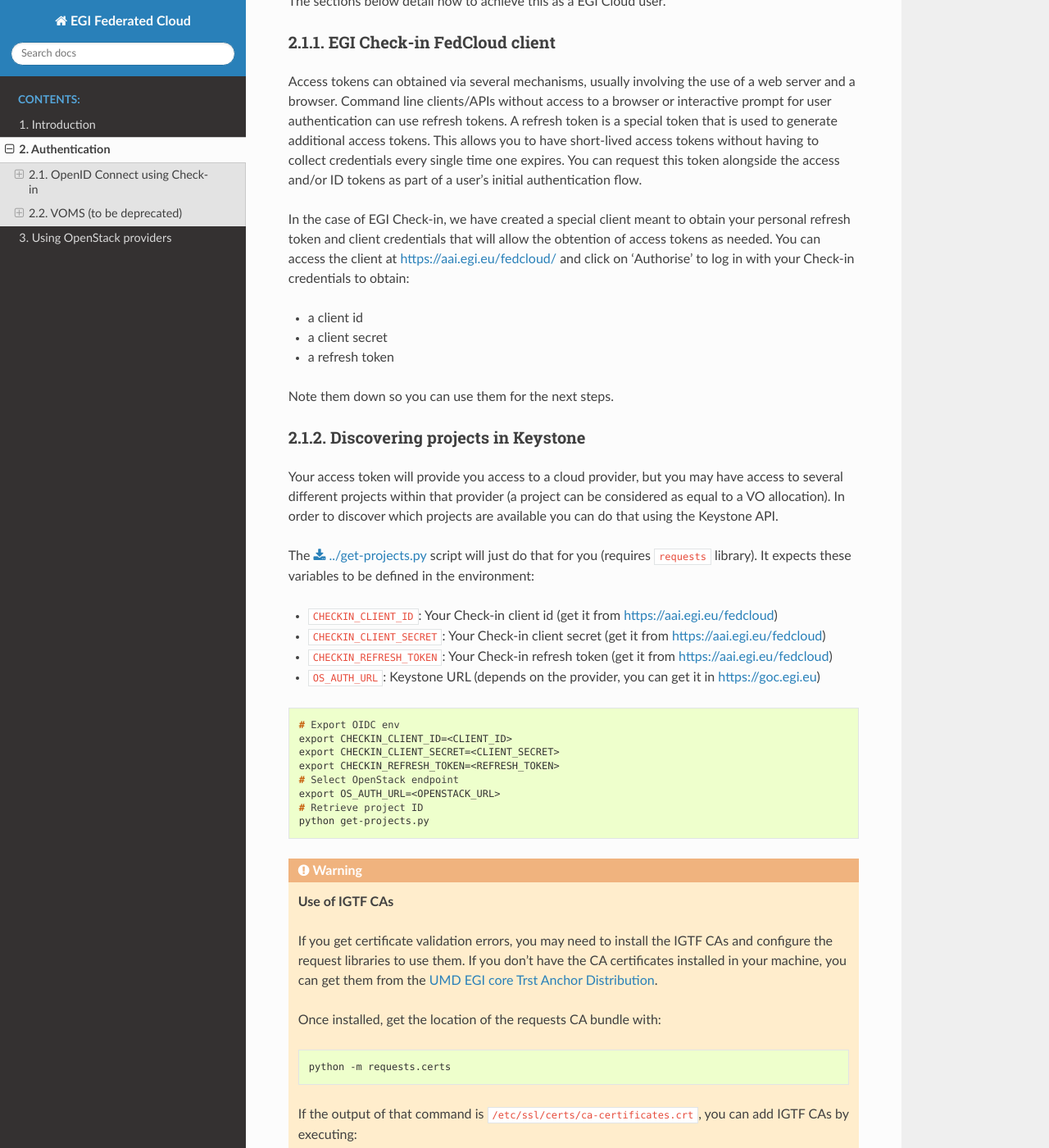
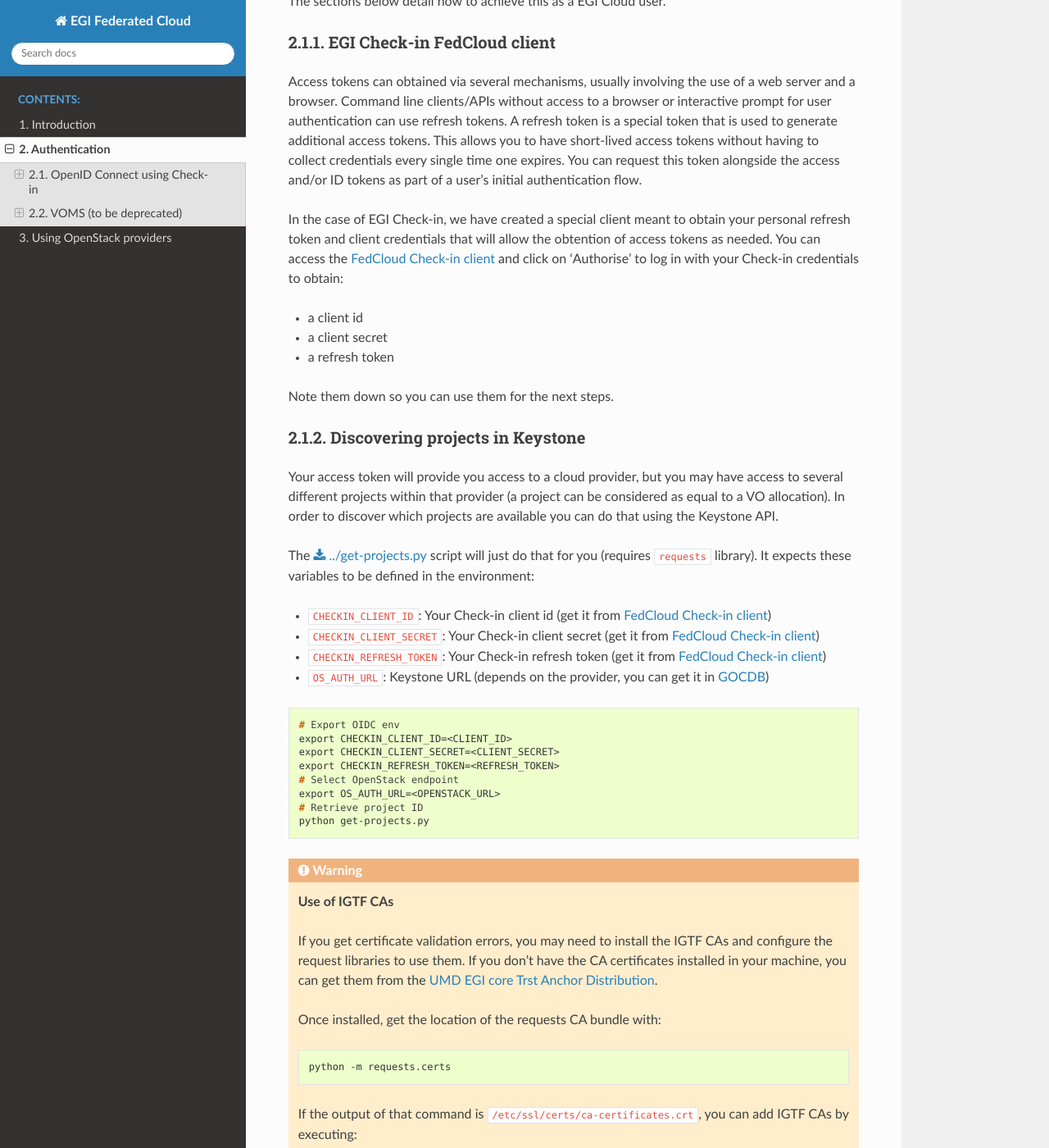
Before and after one commit to EGI-Federation/fedcloud-documentation, a Sphinx documentation site: the page built from source/check-in.rst, in a window 1280 px wide and 1400 px high, scrolled down 610 px. Shown: the whole window at 82% size. Built offline with Sphinx 7.4.7 and the Read the Docs theme 2.0.0, drawn with Linux system fonts in a browser that asks for light colours.

Commit message:
Use links properly

```diff
--- a/source/check-in.rst
+++ b/source/check-in.rst
@@ -1,4 +1,6 @@
 .. toctree::
+
+.. _`FedCloud Check-in client`: https://aai.egi.eu/fedcloud
 
 Authentication
 ==============
@@ -47,8 +49,8 @@
 
 In the case of EGI Check-in, we have created a special client meant to obtain
 your personal refresh token and client credentials that will allow the
-obtention of access tokens as needed. You can access the client at
-https://aai.egi.eu/fedcloud/ and click on 'Authorise' to log in with your
+obtention of access tokens as needed. You can access the
+`FedCloud Check-in client`_ and click on 'Authorise' to log in with your
 Check-in credentials to obtain:
 
 * a client id
@@ -69,10 +71,14 @@
 ``requests`` library). It expects these variables to be defined in the
 environment:
 
-* ``CHECKIN_CLIENT_ID``: Your Check-in client id (get it from https://aai.egi.eu/fedcloud)
-* ``CHECKIN_CLIENT_SECRET``: Your Check-in client secret (get it from https://aai.egi.eu/fedcloud)
-* ``CHECKIN_REFRESH_TOKEN``: Your Check-in refresh token (get it from https://aai.egi.eu/fedcloud)
-* ``OS_AUTH_URL``: Keystone URL (depends on the provider, you can get it in https://goc.egi.eu)
+* ``CHECKIN_CLIENT_ID``: Your Check-in client id (get it from
+  `FedCloud Check-in client`_)
+* ``CHECKIN_CLIENT_SECRET``: Your Check-in client secret (get it from
+  `FedCloud Check-in client`_)
+* ``CHECKIN_REFRESH_TOKEN``: Your Check-in refresh token (get it from
+  `FedCloud Check-in client`_)
+* ``OS_AUTH_URL``: Keystone URL (depends on the provider, you can get it in
+  `GOCDB <https://goc.egi.eu>`_)
 
 .. TODO(enolfc): discovery of Keystone URL?
 
@@ -126,7 +132,6 @@
    .. code-block:: console
 
      cat /etc/grid-security/certificates/*.pem >> $(python -m requests.certs)
-
 
 Access the provider
 ^^^^^^^^^^^^^^^^^^^
--- a/source/introduction.rst
+++ b/source/introduction.rst
@@ -93,7 +93,7 @@
 list (See FAQs for details.)
 
 If eScience Personal certificate is not available in your country, then obtain
-a certificate from a regular `https://www.eugridpma.org/members/worldmap/ <IGTF CA>`_
+a certificate from a regular `IGTF CA <https://www.eugridpma.org/members/worldmap/>`_
 (this may require a personal visit at the CA).
 
 Join pilot VO
--- a/source/usage-openstack.rst
+++ b/source/usage-openstack.rst
@@ -1,4 +1,6 @@
 .. toctree::
+
+.. _`FedCloud Check-in client`: https://aai.egi.eu/fedcloud
 
 Using OpenStack providers
 =========================
@@ -81,14 +83,19 @@
 :download:`../get-token.py` script expecting your credentials to be available in
 the environment:
 
-* ``CHECKIN_CLIENT_ID``: Your Check-in client id (get it from https://aai.egi.eu/fedcloud)
-* ``CHECKIN_CLIENT_SECRET``: Your Check-in client secret (get it from https://aai.egi.eu/fedcloud)
-* ``CHECKIN_REFRESH_TOKEN``: Your Check-in refresh token (get it from https://aai.egi.eu/fedcloud)
-* ``OS_AUTH_URL``: Keystone URL (depends on the provider, you can get it in https://goc.egi.eu)
-* ``OS_PROJECT_ID``: OpenStack project to use (See script above for obtaining it)
+* ``CHECKIN_CLIENT_ID``: Your Check-in client id (get it from
+  `FedCloud Check-in client`_)
+* ``CHECKIN_CLIENT_SECRET``: Your Check-in client secret (get it from
+  `FedCloud Check-in client`_)
+* ``CHECKIN_REFRESH_TOKEN``: Your Check-in refresh token (get it from
+  `FedCloud Check-in client`_)
+* ``OS_AUTH_URL``: Keystone URL (depends on the provider, you can get it in
+  `GOCDB <https://goc.egi.eu>`_)
+* ``OS_PROJECT_ID``: OpenStack project to use (See script above for
+  obtaining it)
 
-Optionally set the ``CHECKIN_URL`` to the Check-in endpoint (https://aai-dev.eu.eu/
-if testing on the devel environment).
+Optionally set the ``CHECKIN_URL`` to the Check-in endpoint
+(https://aai-dev.eu.eu/ if testing on the devel environment).
 
 .. code-block:: console
 
```
Also changed, not shown: other parts of source/usage-openstack.rst (+1 -2 lines).
